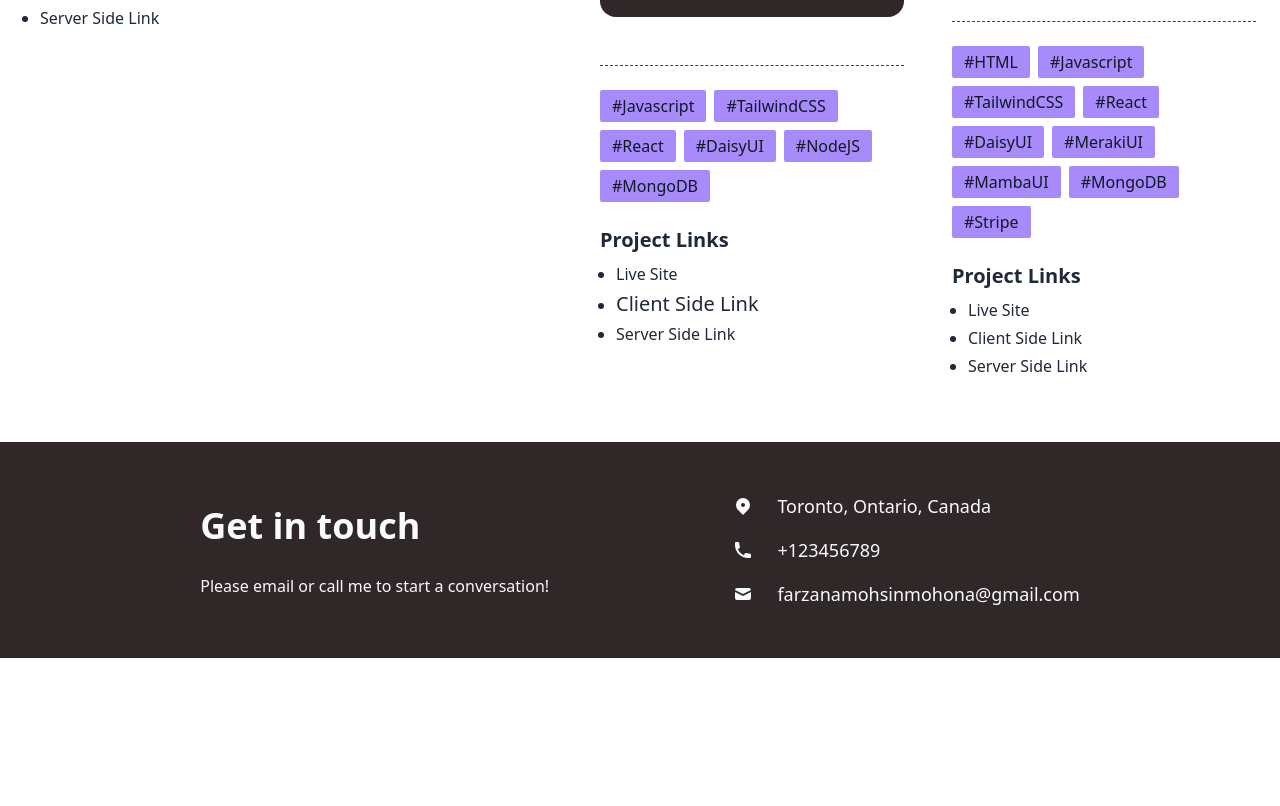
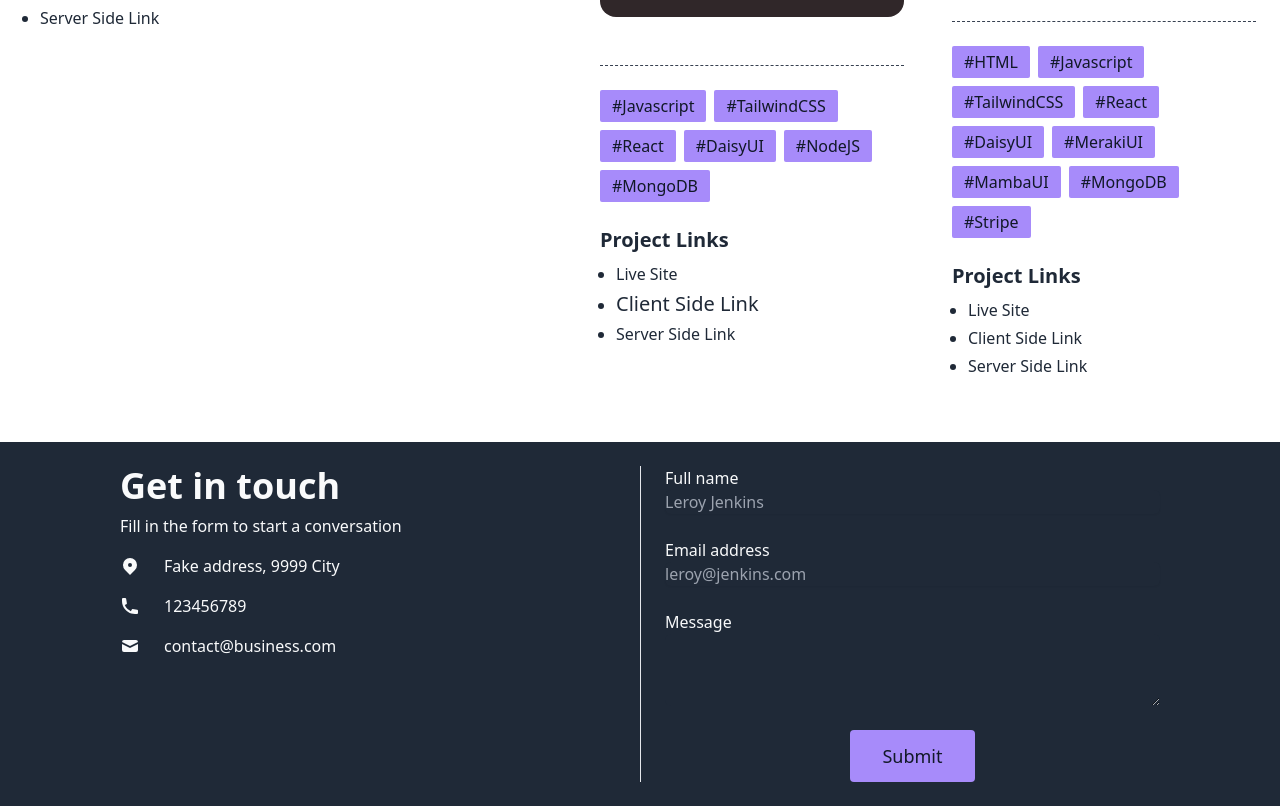
Before and after one commit to farzana-mohsin/portfolio-farzana_mohsin, a React (Vite) app in the folder portfolio-farzana/: page / in a window 1280 px wide. Shown: the part 4473-5279 px from the top of the page. Before the commit the page ends 5131 px from the top, so only its background shows below. Built offline with nearby package versions, Linux system fonts and the light colour scheme.

Commit message:
implement message feature to contact section

```diff
--- a/portfolio-farzana/package.json
+++ b/portfolio-farzana/package.json
@@ -10,13 +10,16 @@
     "preview": "vite preview"
   },
   "dependencies": {
+    "@emailjs/browser": "^4.3.3",
+    "emailjs": "^4.0.3",
     "firebase": "^10.12.3",
     "localforage": "^1.10.0",
     "match-sorter": "^6.3.4",
     "react": "^18.3.1",
     "react-dom": "^18.3.1",
     "react-router-dom": "^6.24.0",
-    "sort-by": "^1.2.0"
+    "sort-by": "^1.2.0",
+    "sweetalert2": "^11.12.1"
   },
   "devDependencies": {
     "@types/react": "^18.3.3",
--- a/portfolio-farzana/src/Components/Contact.jsx
+++ b/portfolio-farzana/src/Components/Contact.jsx
@@ -1,15 +1,44 @@
+import { useRef } from "react";
+import emailjs from "@emailjs/browser";
+import Swal from "sweetalert2";
+
 const Contact = () => {
+  const form = useRef();
+
+  const sendEmail = (e) => {
+    e.preventDefault();
+
+    emailjs
+      .sendForm("service_tsoyx74", "template_mfp0nw6", form.current, {
+        publicKey: "E3YhhdXj1XHvzBgZR",
+      })
+      .then(
+        () => {
+          console.log("SUCCESS!");
+        },
+        (error) => {
+          console.log("FAILED...", error.text);
+        }
+      );
+    {
+      Swal.fire({
+        title: "Success!",
+        text: "Email sent successfully",
+        icon: "success",
+        confirmButtonText: "Go Back",
+      });
+    }
+  };
+
   return (
     <div>
-      <section className='py-8 bg-[#302729] text-gray-50'>
-        <div className=' px-6 py-3 mx-auto lg:px-8 md:divide-x w-full'>
-          <div className='py-6 md:py-0 md:px-6 flex flex-col lg:flex-row justify-evenly items-center gap-10'>
-            <div>
-              <h1 className='text-4xl font-bold my-5'>Get in touch</h1>
-              <p className='pt-2 pb-4'>
-                Please email or call me to start a conversation!
-              </p>
-            </div>
+      <section className='py-6 bg-gray-800 text-gray-50'>
+        <div className='grid max-w-6xl grid-cols-1 px-6 mx-auto lg:px-8 md:grid-cols-2 md:divide-x'>
+          <div className='py-6 md:py-0 md:px-6'>
+            <h1 className='text-4xl font-bold'>Get in touch</h1>
+            <p className='pt-2 pb-4'>
+              Fill in the form to start a conversation
+            </p>
             <div className='space-y-4'>
               <p className='flex items-center'>
                 <svg
@@ -24,7 +53,7 @@ const Contact = () => {
                     clipRule='evenodd'
                   ></path>
                 </svg>
-                <span className='text-lg'>Toronto, Ontario, Canada</span>
+                <span>Fake address, 9999 City</span>
               </p>
               <p className='flex items-center'>
                 <svg
@@ -35,7 +64,7 @@ const Contact = () => {
                 >
                   <path d='M2 3a1 1 0 011-1h2.153a1 1 0 01.986.836l.74 4.435a1 1 0 01-.54 1.06l-1.548.773a11.037 11.037 0 006.105 6.105l.774-1.548a1 1 0 011.059-.54l4.435.74a1 1 0 01.836.986V17a1 1 0 01-1 1h-2C7.82 18 2 12.18 2 5V3z'></path>
                 </svg>
-                <span className='text-lg'>+123456789</span>
+                <span>123456789</span>
               </p>
               <p className='flex items-center'>
                 <svg
@@ -47,10 +76,50 @@ const Contact = () => {
                   <path d='M2.003 5.884L10 9.882l7.997-3.998A2 2 0 0016 4H4a2 2 0 00-1.997 1.884z'></path>
                   <path d='M18 8.118l-8 4-8-4V14a2 2 0 002 2h12a2 2 0 002-2V8.118z'></path>
                 </svg>
-                <span className='text-lg'>farzanamohsinmohona@gmail.com</span>
+                <span>contact@business.com</span>
               </p>
             </div>
           </div>
+          <form
+            ref={form}
+            onSubmit={sendEmail}
+            noValidate=''
+            className='flex flex-col py-6 space-y-6 md:py-0 md:px-6'
+          >
+            <label className='block'>
+              <span className='mb-1'>Full name</span>
+              <input
+                type='text'
+                name='user_name'
+                placeholder='Leroy Jenkins'
+                className='block w-full rounded-md shadow-sm focus:ring focus:ring-opacity-75 focus:ring-violet-400 bg-gray-800'
+              />
+            </label>
+            <label className='block'>
+              <span className='mb-1'>Email address</span>
+              <input
+                type='email'
+                name='user_email'
+                placeholder='leroy@jenkins.com'
+                className='block w-full rounded-md shadow-sm focus:ring focus:ring-opacity-75 focus:ring-violet-400 bg-gray-800'
+              />
+            </label>
+            <label className='block'>
+              <span className='mb-1'>Message</span>
+              <textarea
+                name='message'
+                rows='3'
+                className='block w-full rounded-md focus:ring focus:ring-opacity-75 focus:ring-violet-400 bg-gray-800'
+              ></textarea>
+            </label>
+            <button
+              type='submit'
+              value='Send'
+              className='self-center px-8 py-3 text-lg rounded focus:ring hover:ring focus:ring-opacity-75 bg-violet-400 text-gray-900 focus:ring-violet-400 hover:ring-violet-400'
+            >
+              Submit
+            </button>
+          </form>
         </div>
       </section>
     </div>
--- a/portfolio-farzana/src/Components/Home.jsx
+++ b/portfolio-farzana/src/Components/Home.jsx
@@ -7,6 +7,40 @@ import profile from "../../public/IMG_7517.jpg";
 import { useRef } from "react";
 
 const Home = () => {
+  // const [isSubmitting, setIsSubmitting] = useState(false);
+  // const [stateMessage, setStateMessage] = useState(null);
+  // const sendEmail = (e) => {
+  //   e.persist();
+  //   e.preventDefault();
+  //   setIsSubmitting(true);
+  //   emailjs
+  //     .sendForm(
+  //       process.env.REACT_APP_SERVICE_ID,
+  //       process.env.REACT_APP_TEMPLATE_ID,
+  //       e.target,
+  //       process.env.REACT_APP_PUBLIC_KEY
+  //     )
+  //     .then(
+  //       () => {
+  //         setStateMessage("Message sent!");
+  //         setIsSubmitting(false);
+  //         setTimeout(() => {
+  //           setStateMessage(null);
+  //         }, 5000); // hide message after 5 seconds
+  //       },
+  //       () => {
+  //         setStateMessage("Something went wrong, please try again later");
+  //         setIsSubmitting(false);
+  //         setTimeout(() => {
+  //           setStateMessage(null);
+  //         }, 5000); // hide message after 5 seconds
+  //       }
+  //     );
+
+  //   // Clears the form after sending the email
+  //   e.target.reset();
+  // };
+
   const ref1 = useRef(null);
   const ref2 = useRef(null);
   const ref4 = useRef(null);
@@ -137,11 +171,16 @@ const Home = () => {
                 LinkedIn
               </p>
             </Link>
-            <Link to='https://accounts.google.com/v3/signin/identifier?continue=https%3A%2F%2Fmail.google.com%2Fmail%2Fu%2F0%2F&emr=1&followup=https%3A%2F%2Fmail.google.com%2Fmail%2Fu%2F0%2F&ifkv=AS5LTAT3di-_byNs9l2zUkuAq4JGkVwE0zwNsCtGf1thnM1yiaehoAy-ajlQGNR_U4QXn_IdNpiuHw&osid=1&passive=1209600&service=mail&flowName=GlifWebSignIn&flowEntry=ServiceLogin&dsh=S-838392012%3A1720056123276757&ddm=0'>
+            <Link to='https://www.linkedin.com/in/farzana-mohsin/'>
               <p className='text-[#302729] font-bold hover:text-gray-400 tracking-widest'>
                 Email
               </p>
             </Link>
+
+            {/* <p className='text-[#302729] font-bold hover:text-gray-400 tracking-widest'>
+              Email
+            </p> */}
+
             <p className='text-[#302729] font-bold hover:text-gray-400 tracking-widest'>
               Instagram
             </p>
```
Also changed, not shown: portfolio-farzana/src/Components/EducationExperience.jsx (+0 -143 lines), 1 other file (tests, documents, lock files or other folders).
